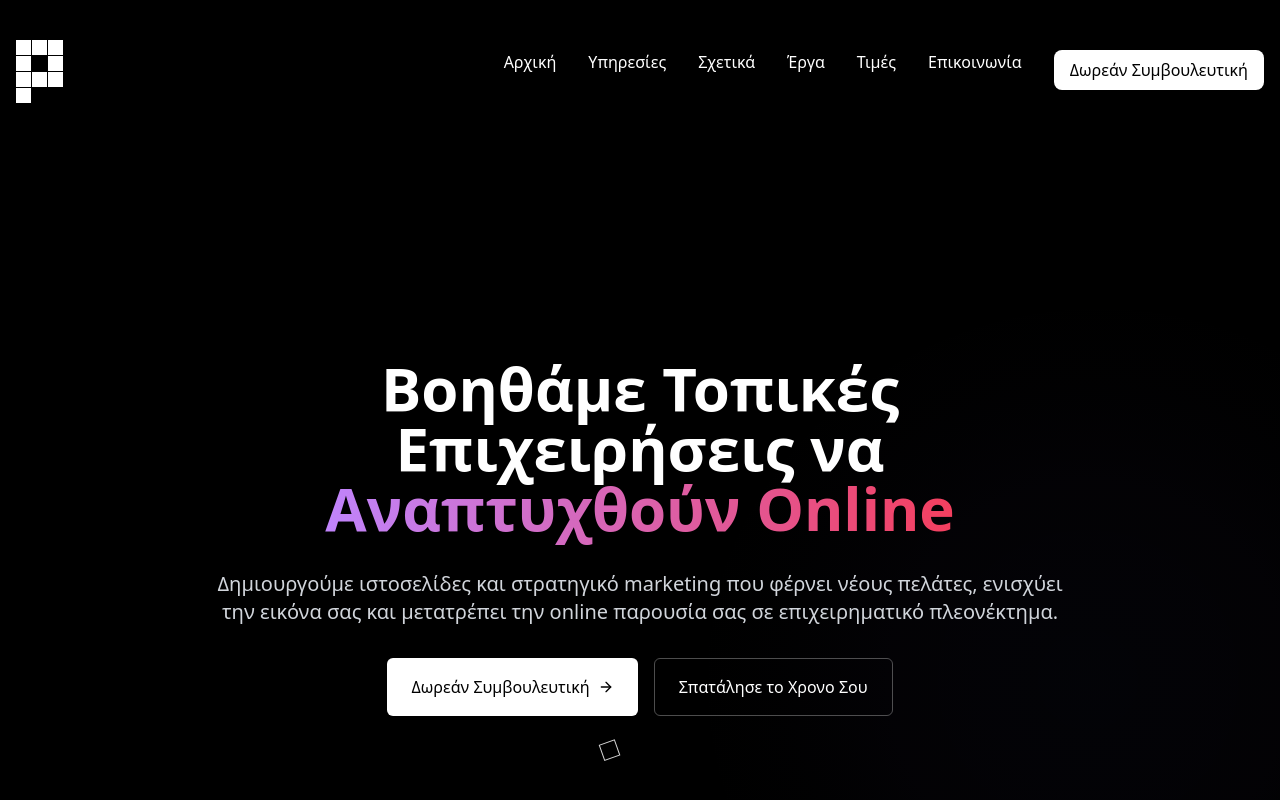
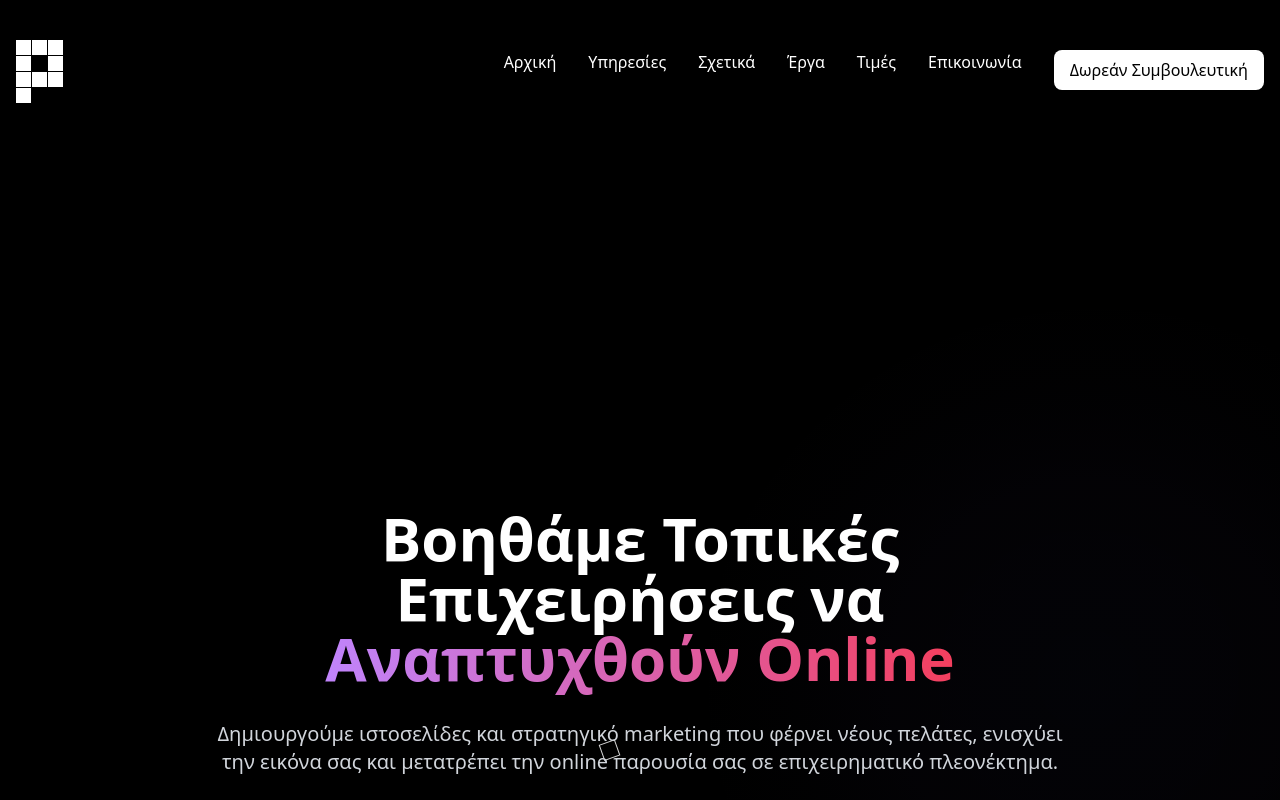
Before and after one commit to Pixelprosolutions/pprogr, a React (Vite) app: page / in a window 1280 px wide. Shown: the top 800 px of the page. Built offline with nearby package versions, Linux system fonts and the light colour scheme.

Commit message:
Add 150px top spacing to hero content only

```diff
--- a/src/components/Hero.tsx
+++ b/src/components/Hero.tsx
@@ -6,7 +6,7 @@ const Hero: React.FC = () => {
   return (
     <>
       <section className="relative">
-        <div className="container mx-auto px-4 py-24 md:py-36 lg:py-52 flex items-center justify-center min-h-[calc(100vh-160px)] mt-[150px]">
+        <div className="container mx-auto px-4 py-24 md:py-36 lg:py-52 flex items-center justify-center min-h-[calc(100vh-160px)] mt-[300px]">
           <div className="text-center max-w-4xl space-y-6 md:space-y-8">
             <h1 className="text-3xl sm:text-4xl md:text-5xl lg:text-6xl font-bold leading-tight">
               <span className="text-white">Βοηθάμε Τοπικές Επιχειρήσεις να </span>
```
